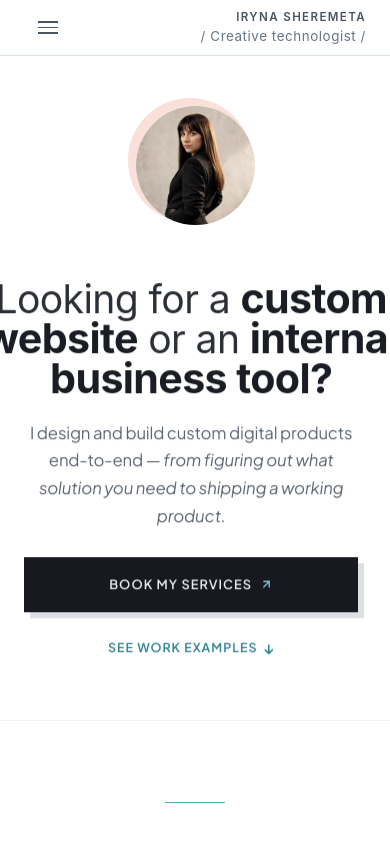
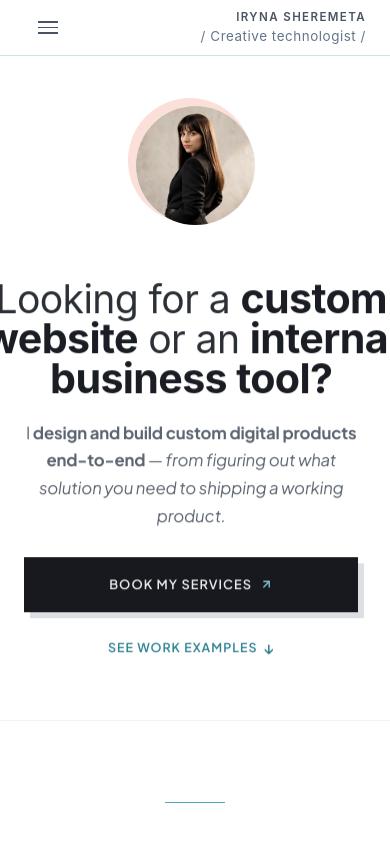
Before and after one commit to Irene2828/porfoliojuly, a Next.js app: page / in a window 390 px wide. Shown: the top 844 px of the page. Built offline with nearby package versions, Linux system fonts and the light colour scheme; no server answers; the database is empty.

Commit message:
Mobile hero mockup fixes 15.10 (fix 2: body bold phrase)

```diff
--- a/src/app/v2/components/HeroV2.tsx
+++ b/src/app/v2/components/HeroV2.tsx
@@ -104,7 +104,7 @@ export default function HeroV2() {
                   </span>
                 </h1>
                 <p className="hero-frame-paragraph hero-paragraph-anim" style={{ marginTop: '1.7rem', fontSize: '1.213rem', lineHeight: '1.75', color: '#4a5461', maxWidth: '100%', fontWeight: 400, opacity: 1 }}>
-                  I design and build custom digital products end-to-end &mdash; <span className="br-desktop"><br /></span>
+                  I <strong className="hero-body-bold">design and build custom digital products end-to-end</strong> &mdash; <span className="br-desktop"><br /></span>
                   <span style={{ fontStyle: 'italic' }}>from figuring out what solution you need to shipping a working product.</span>
                 </p>
               </div>
```
